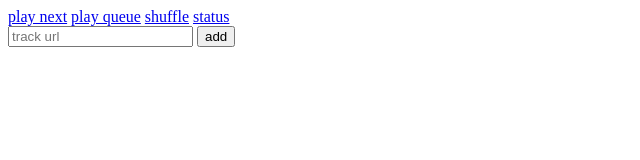
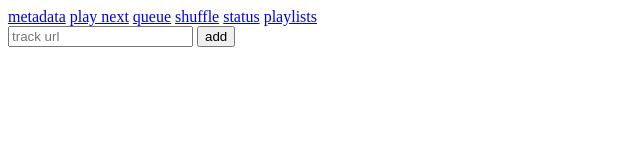
Before and after one commit to murlocbrand/juicebox, a website: page public/index.html in a window 1280 px wide. Shown: the whole page, without its empty margins (0-640 px from the left). Drawn offline with Linux system fonts and the light colour scheme.

Commit message:
add metadata link to index page

```diff
--- a/public/index.html
+++ b/public/index.html
@@ -5,10 +5,12 @@
 	</head>
 	<body>
 		<div>
+			<a href="/metadata">metadata</a>
 			<a href="/next">play next</a>
-			<a href="/queue">play queue</a>
+			<a href="/queue">queue</a>
 			<a href="/shuffle">shuffle</a>
 			<a href="/status">status</a>
+			<a href="/playlist">playlists</a>
 		</div>
 
 		<div>
```
